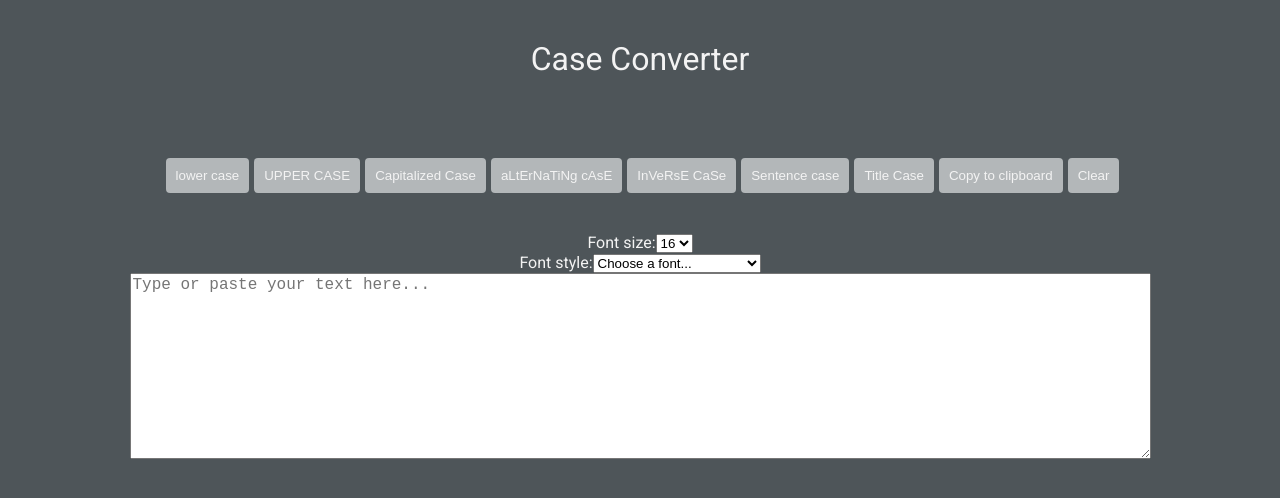
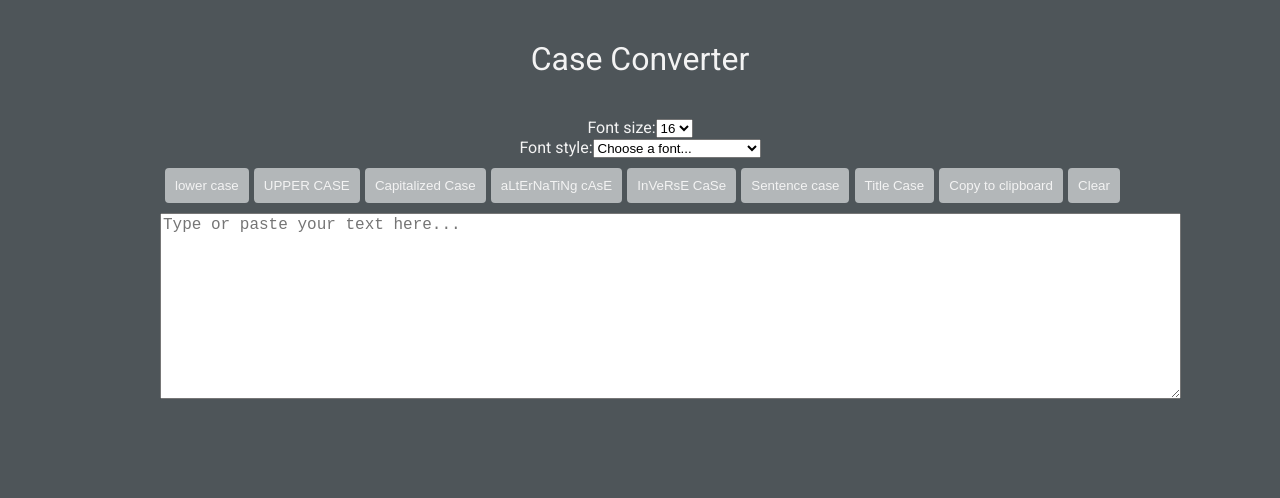
Before and after one commit to katmart93/case-converter-app, a React (Create React App) app: page / in a window 1280 px wide. Shown: the top 498 px of the page. Built offline with nearby package versions, Linux system fonts and the light colour scheme; a web font is replaced by a local one.

Commit message:
styles updated

```diff
--- a/src/App.css
+++ b/src/App.css
@@ -8,8 +8,15 @@
 h1 {
   padding: 40px;
 }
+
+.wrapper {
+  max-width: 960px;
+  margin: 0 auto;
+}
 .options {
-  padding: 40px;
+  display: flex;
+  justify-content: space-between;
+  padding: 10px 0;
 }
 .options button {
   background-color: #b3b7b9;
--- a/src/components/Options.jsx
+++ b/src/components/Options.jsx
@@ -21,19 +21,6 @@ export default function Options({
 
   return (
     <>
-      <div className="options">
-        <button onClick={lowerCase}>lower case</button>
-        <button onClick={upperCase}>UPPER CASE</button>
-        <button onClick={capitalizedCase}>Capitalized Case</button>
-        <button onClick={alternatingCase}>aLtErNaTiNg cAsE</button>
-        <button onClick={inverseCase}>InVeRsE CaSe</button>
-        <button onClick={sentenceCase}>Sentence case</button>
-        <button onClick={titleCase}>Title Case</button>
-        <CopyToClipboard text={text} onCopy={() => setTextCopied(true)}>
-          <button>{textCopied ? "Copied" : "Copy to clipboard"}</button>
-        </CopyToClipboard>
-        <button onClick={() => setText("")}>Clear</button>
-      </div>
       <div className="font-size-selector">
         <label htmlFor="font-size">Font size:</label>
         <select name="font-size" onChange={(e) => setFontSize(e.target.value)}>
@@ -71,6 +58,19 @@ export default function Options({
           <option value="Times New Roman">Times New Roman</option>
         </select>
       </div>
+      <div className="options">
+        <button onClick={lowerCase}>lower case</button>
+        <button onClick={upperCase}>UPPER CASE</button>
+        <button onClick={capitalizedCase}>Capitalized Case</button>
+        <button onClick={alternatingCase}>aLtErNaTiNg cAsE</button>
+        <button onClick={inverseCase}>InVeRsE CaSe</button>
+        <button onClick={sentenceCase}>Sentence case</button>
+        <button onClick={titleCase}>Title Case</button>
+        <CopyToClipboard text={text} onCopy={() => setTextCopied(true)}>
+          <button>{textCopied ? "Copied" : "Copy to clipboard"}</button>
+        </CopyToClipboard>
+        <button onClick={() => setText("")}>Clear</button>
+      </div>
     </>
   );
 }
```
